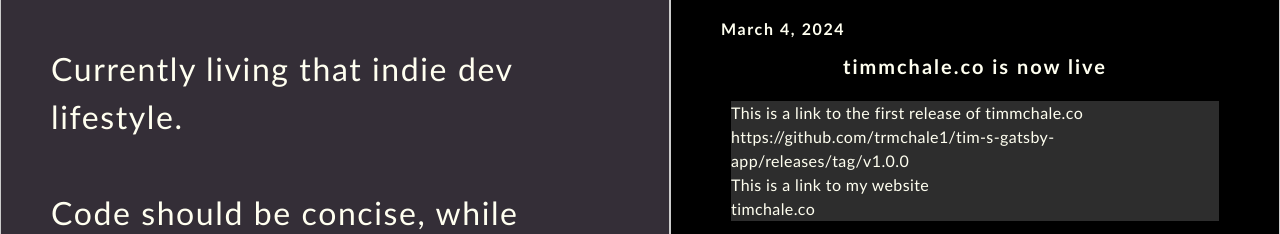
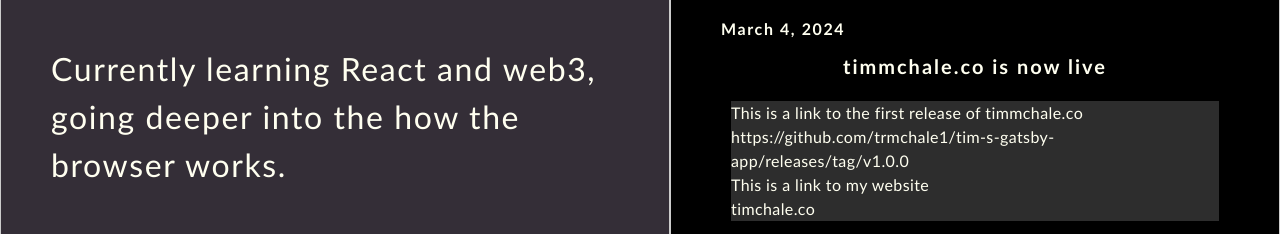
Before and after one commit to trmchale1/tim-s-gatsby-app, a Gatsby site: page / in a window 1280 px wide. Shown: the part 312-546 px from the top of the page. Built offline with nearby package versions, Linux system fonts and the light colour scheme; Gatsby itself is replaced by a stand-in of ours.

Commit message:
direct commit changing indie dev thing

```diff
--- a/src/pages/index.tsx
+++ b/src/pages/index.tsx
@@ -25,7 +25,7 @@
       <div className="about-me">
         <br></br>
         <br></br>
-        <p>Currently living that indie dev lifestyle.</p>
+        <p>Currently learning React and web3, going deeper into the how the browser works.</p>
         <br></br>
         <p>Code should be concise, while changes in state should have simple, clear workflows.</p>
         <br></br>
```
